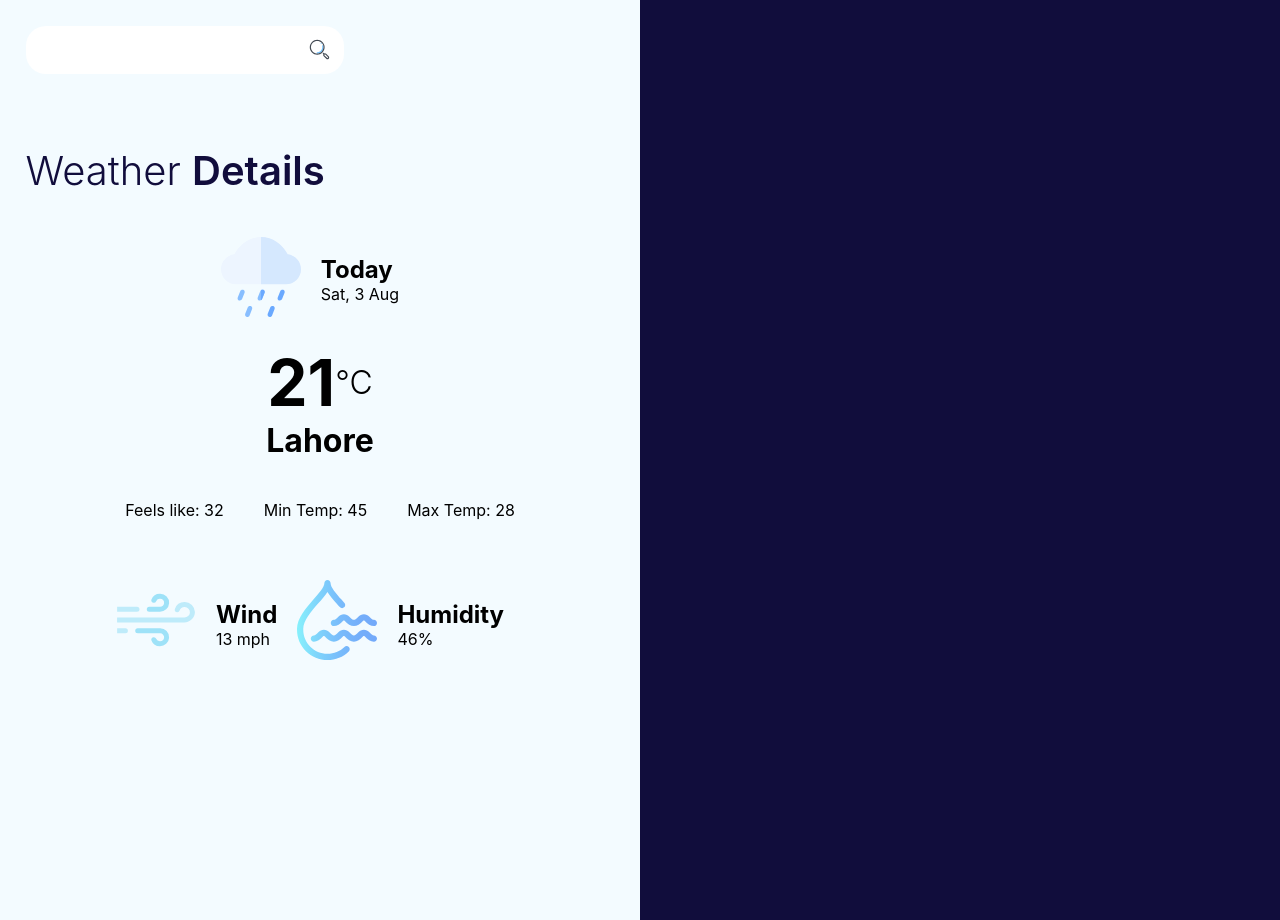
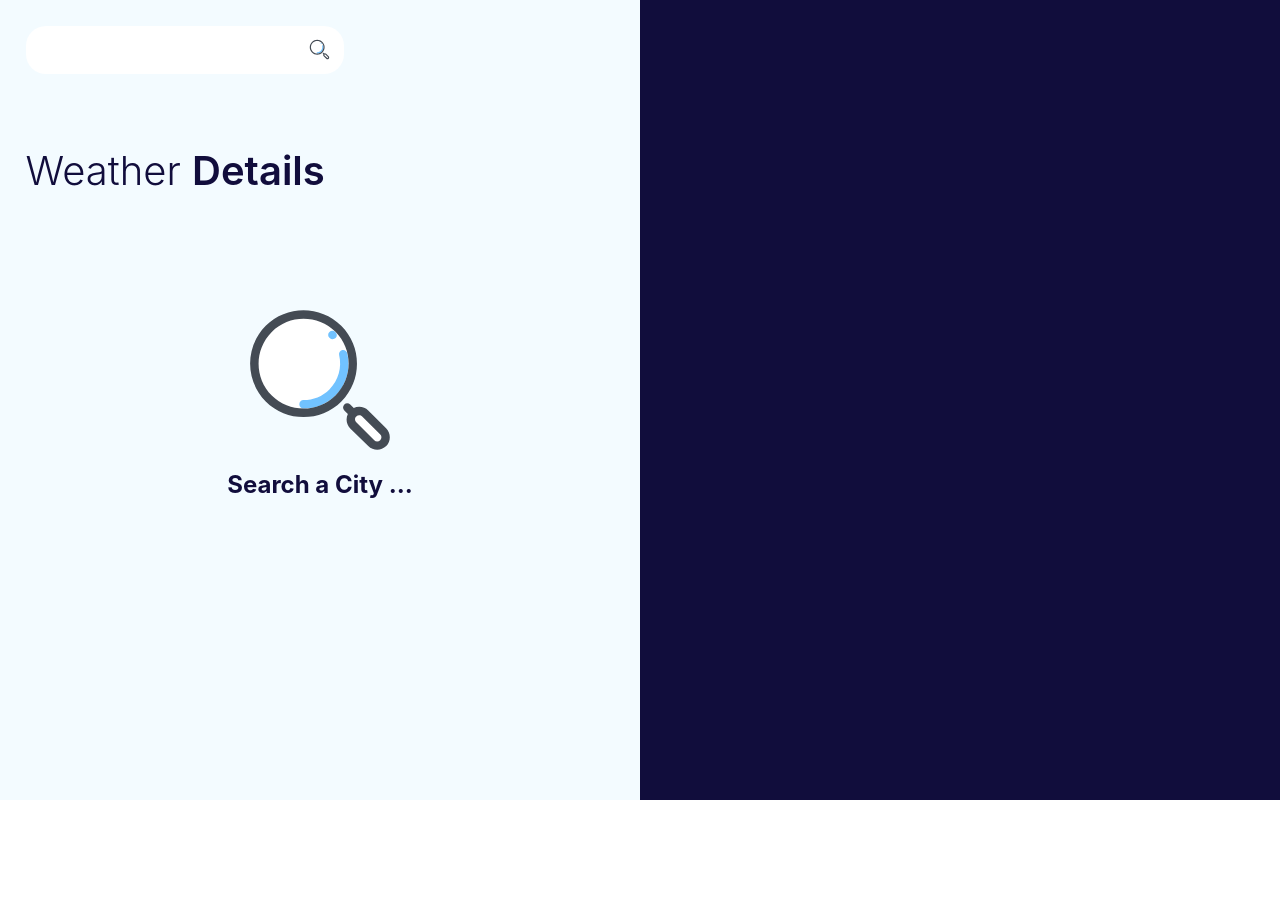
Before and after one commit to SulemanRasheed132446/weather-app, a React (Create React App) app: page / in a window 1280 px wide. After the commit the page ends 800 px from the top, so only its background shows below. Built offline with nearby package versions, Linux system fonts and the light colour scheme.

Commit message:
Connected the search bar with the weather box

```diff
--- a/src/App.scss
+++ b/src/App.scss
@@ -27,3 +27,10 @@ h1 , h2, p {
 .container {
   padding: 20px;
 }
+
+.justify-center {
+  justify-content: center
+}
+.searchBox {
+  height: 50vh;
+}
--- a/src/components/WeatherBox/index.js
+++ b/src/components/WeatherBox/index.js
@@ -3,9 +3,24 @@ import styles from "./styles.module.scss";
 import rain from "../../assets/rain.svg";
 import humidity from "../../assets/humidity.svg";
 import wind from "../../assets/wind.svg";
-const WeatherBox = () => {
+import search from "../../assets/search.svg";
+import { connect } from 'react-redux';
+const WeatherBox = ({weatherData}) => {
+  if(JSON.stringify(weatherData) == "{}") {
+    return(
+    <div style={{ color: "#110D3C" }}>
+      <h2 className={styles.title}>
+          Weather <span>Details</span>
+      </h2>
+      <div className="flex-col justify-center align-center searchBox" >
+      <img src={search} width={180} />
+      <h2>Search a City ...</h2>
+
+      </div>
+    </div>)
+  }
     return (
-        <div style={{ color: "black" }}>
+        <div style={{ color: "#110D3C" }}>
         <h2 className={styles.title}>
           Weather <span>Details</span>
         </h2>
@@ -20,21 +35,21 @@ const WeatherBox = () => {
             </div>
           </div>
           <div className={`flex-row align-center ${styles.temp}`}>
-            <h1 className="title">21</h1>
+            <h1 className="title">{Math.round(weatherData.temp)}</h1>
             <span>&#8451;</span>
           </div>
           <div>
-            <h1>Lahore</h1>
+            <h1>{weatherData.cityName}</h1>
           </div>
           <div className="flex-row justify-between container">
             <p className="container">
-              Feels like: <span>32</span>
+              Feels like: <span>{Math.round(weatherData.feels_like)}</span>
             </p>
             <p className="container">
-              Min Temp: <span> 45</span>
+              Min Temp: <span> {Math.round(weatherData.temp_max)}</span>
             </p>
             <p className="container">
-              Max Temp: <span>28</span>
+              Max Temp: <span>{Math.round(weatherData.temp_min)}</span>
             </p>
           </div>
           <div className="flex-row justify-between container">
@@ -44,7 +59,7 @@ const WeatherBox = () => {
               </div>
               <div className="container">
                 <h2>Wind</h2>
-                <p>13 mph</p>
+                <p>{weatherData.windSpeed} mph</p>
               </div>
             </div>
             <div className="flex-row justify-between">
@@ -53,7 +68,7 @@ const WeatherBox = () => {
                 </div>
                 <div className="container">
                   <h2>Humidity</h2>
-                  <p>46%</p>
+                  <p>{weatherData.humidity}%</p>
                 </div>
 
             </div>
@@ -63,5 +78,5 @@ const WeatherBox = () => {
 
     )
 }
-
-export default WeatherBox
+const mapStateToProps = ({weatherData}) => ({weatherData})
+export default connect(mapStateToProps, null)(WeatherBox)
--- a/src/components/WeatherDetails/styles.module.scss
+++ b/src/components/WeatherDetails/styles.module.scss
@@ -1,5 +1,5 @@
 .weatherDetails {
-    height: 100vh;
+    min-height: 85vh;
     width: 100vw;
     display: flex;
     color:white
```
